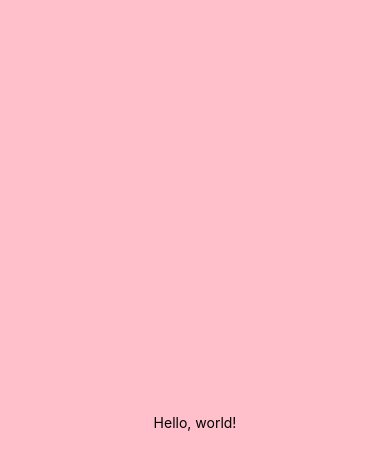
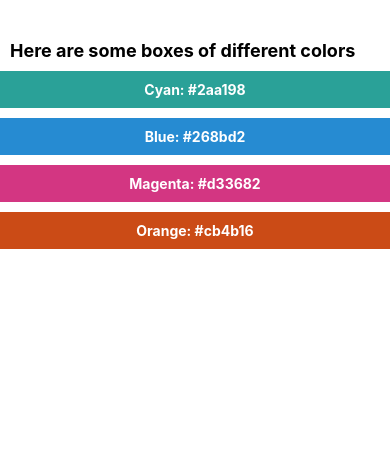
Before and after one commit to thomashoddinott/AwesomeProjectExpo, a React Native app: screen / in a window 390 px wide. Shown: the top 470 px of the page. Built offline with nearby package versions, Linux system fonts and the light colour scheme.

Commit message:
styling exercise

```diff
--- a/App.js
+++ b/App.js
@@ -4,24 +4,58 @@
 const App = () => {
   return (
     <SafeAreaView style={styles.safeArea}>
-      <View style={[styles.container, styles.pink]}>
-        <Text>Hello, world!</Text>
+      <View style={styles.container}>
+        <Text
+          style={styles.text}
+        >Here are some boxes of different colors</Text>
+      </View>
+      <View style={[styles.box, styles.cyan]}>
+        <Text style={styles.boxText}>Cyan: #2aa198</Text>
+      </View>
+      <View style={[styles.box, styles.blue]}>
+        <Text style={styles.boxText}>Blue: #268bd2</Text>
+      </View>
+      <View style={[styles.box, styles.magenta]}>
+        <Text style={styles.boxText}>Magenta: #d33682</Text>
+      </View>
+      <View style={[styles.box, styles.orange]}>
+        <Text style={styles.boxText}>Orange: #cb4b16</Text>
       </View>
     </SafeAreaView>
   )
 }
 
 const styles = StyleSheet.create({
-  pink: {
-    backgroundColor: 'pink'
+  container: {
+    paddingHorizontal: 10,
+    paddingTop: 40
   },
-  container: {
+  text: {
+    fontSize: 18,
+    fontWeight: 'bold',
+    marginBottom: 10
+  },
+  box: {
+    padding: 10,
     justifyContent: 'center',
     alignItems: 'center',
-    flex: 1
+    marginBottom: 10
   },
-  safeArea: {
-    flex: 2
+  cyan: {
+    backgroundColor: '#2aa198',
+  },
+  blue: {
+    backgroundColor: '#268bd2',
+  },
+  magenta: {
+    backgroundColor: '#d33682'
+  },
+  orange: {
+    backgroundColor: '#cb4b16'
+  },
+  boxText: {
+    color: 'white',
+    fontWeight: 'bold'
   }
 })
 
```
